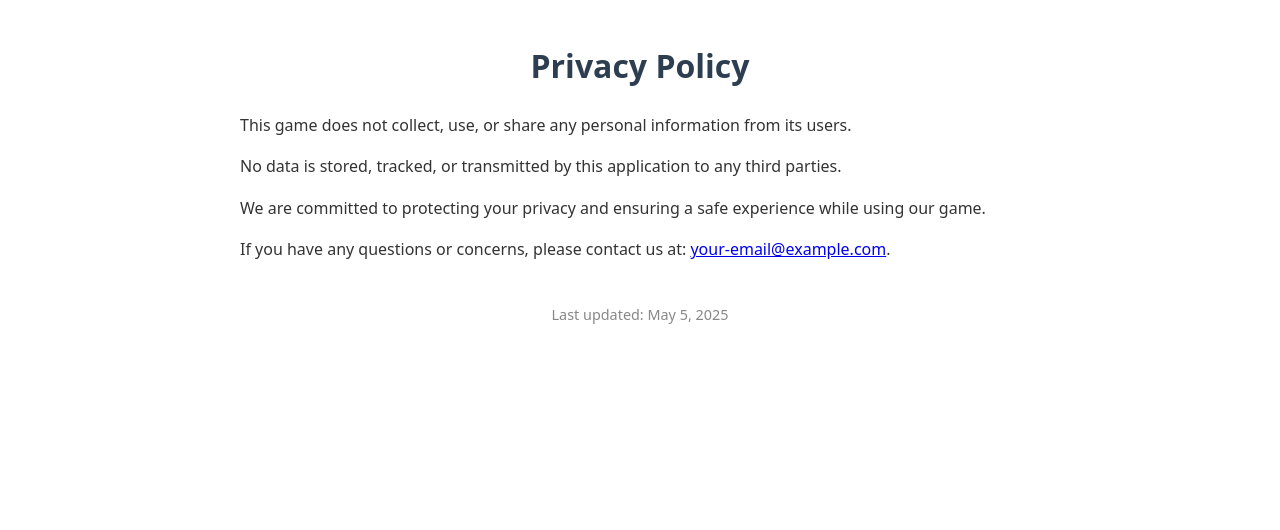
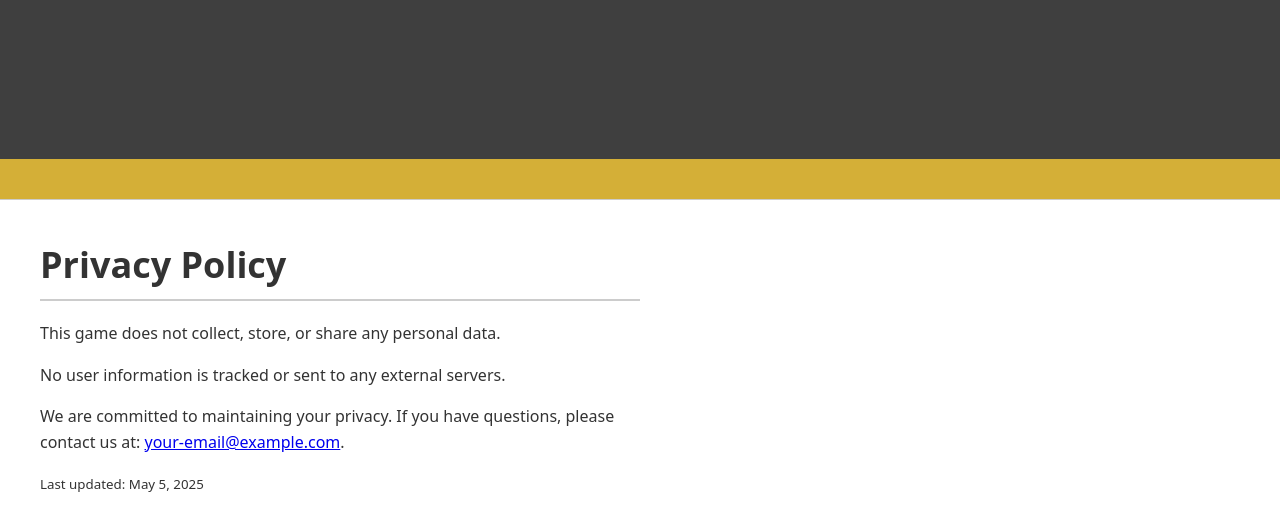
Before and after one commit to ZapTapGames/privacy-policy, a plain HTML site: page index.html in a window 1280 px wide. Drawn offline with Linux system fonts and the light colour scheme.

Commit message:
Update index.html

```diff
--- a/index.html
+++ b/index.html
@@ -1,43 +1,83 @@
 <!DOCTYPE html>
 <html lang="en">
 <head>
-  <meta charset="UTF-8">
-  <meta name="viewport" content="width=device-width, initial-scale=1">
+  <meta charset="UTF-8" />
+  <meta name="viewport" content="width=device-width, initial-scale=1" />
   <title>Privacy Policy</title>
   <style>
     body {
+      margin: 0;
       font-family: system-ui, sans-serif;
-      max-width: 800px;
-      margin: 40px auto;
-      padding: 0 20px;
-      line-height: 1.6;
+      background-color: white;
       color: #333;
     }
+
+    /* Header */
+    .header {
+      height: 200px;
+      background-color: #3f3f3f;
+      position: relative;
+    }
+
+    .gold-strip {
+      height: 40px;
+      background-color: #d4af37;
+      position: absolute;
+      bottom: 1px;
+      left: 0;
+      right: 0;
+    }
+
+    .header-border {
+      height: 1px;
+      background-color: #ccc;
+      position: absolute;
+      bottom: 0;
+      left: 0;
+      right: 0;
+    }
+
+    /* Body */
+    .content {
+      max-width: 600px;
+      margin-left: 40px;
+      margin-top: 40px;
+    }
+
     h1 {
-      color: #2c3e50;
-      text-align: center;
+      font-size: 36px;
+      margin-bottom: 10px;
     }
-    footer {
-      margin-top: 40px;
-      text-align: center;
-      font-size: 0.9em;
-      color: #888;
+
+    .separator {
+      height: 2px;
+      background-color: #ccc;
+      margin: 10px 0 20px 0;
+      width: 100%;
+    }
+
+    p {
+      font-size: 16px;
+      line-height: 1.6;
     }
   </style>
 </head>
 <body>
-  <h1>Privacy Policy</h1>
 
-  <p>This game does not collect, use, or share any personal information from its users.</p>
+  <div class="header">
+    <div class="gold-strip"></div>
+    <div class="header-border"></div>
+  </div>
 
-  <p>No data is stored, tracked, or transmitted by this application to any third parties.</p>
+  <div class="content">
+    <h1>Privacy Policy</h1>
+    <div class="separator"></div>
 
-  <p>We are committed to protecting your privacy and ensuring a safe experience while using our game.</p>
+    <p>This game does not collect, store, or share any personal data.</p>
+    <p>No user information is tracked or sent to any external servers.</p>
+    <p>We are committed to maintaining your privacy. If you have questions, please contact us at: <a href="mailto:your-email@example.com">your-email@example.com</a>.</p>
+    <p><small>Last updated: May 5, 2025</small></p>
+  </div>
 
-  <p>If you have any questions or concerns, please contact us at: <a href="mailto:your-email@example.com">your-email@example.com</a>.</p>
-
-  <footer>
-    Last updated: May 5, 2025
-  </footer>
 </body>
 </html>
```
